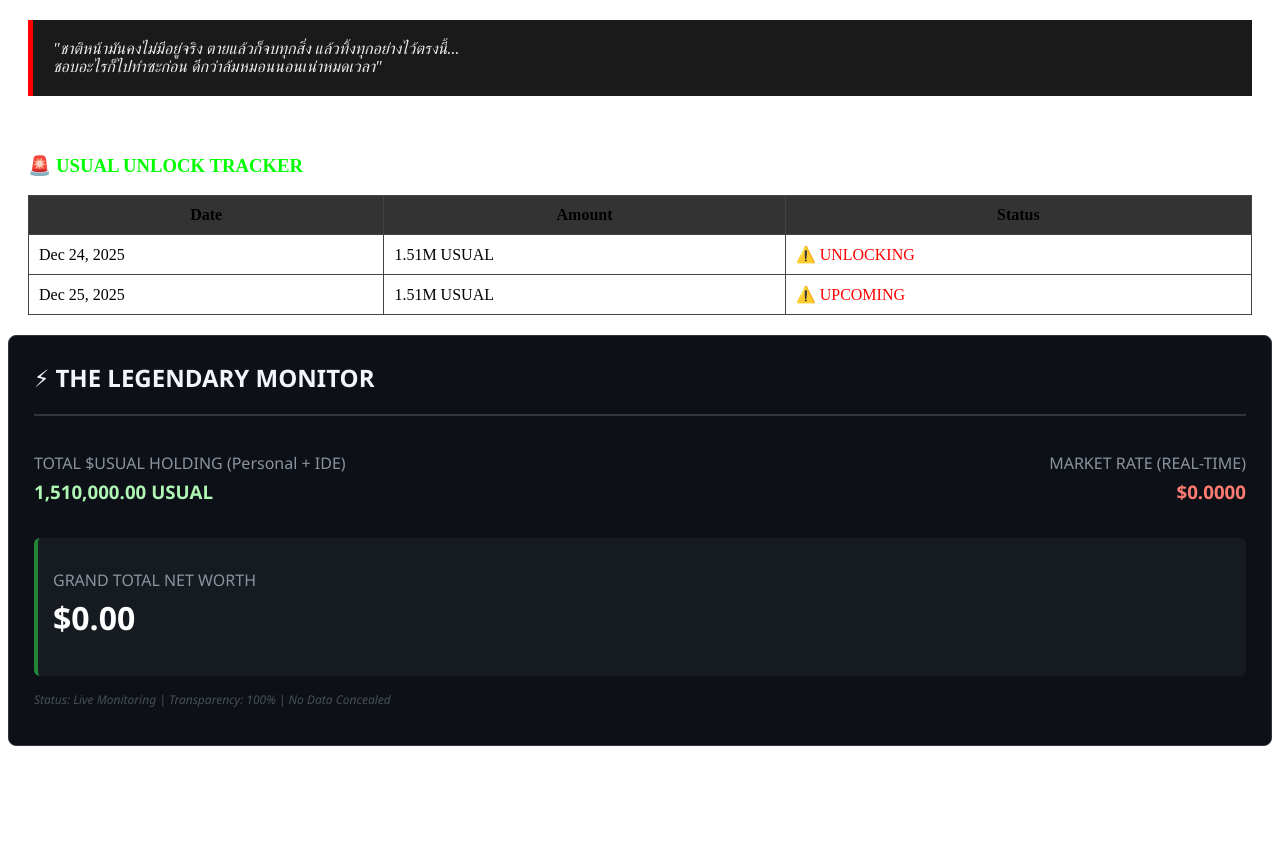
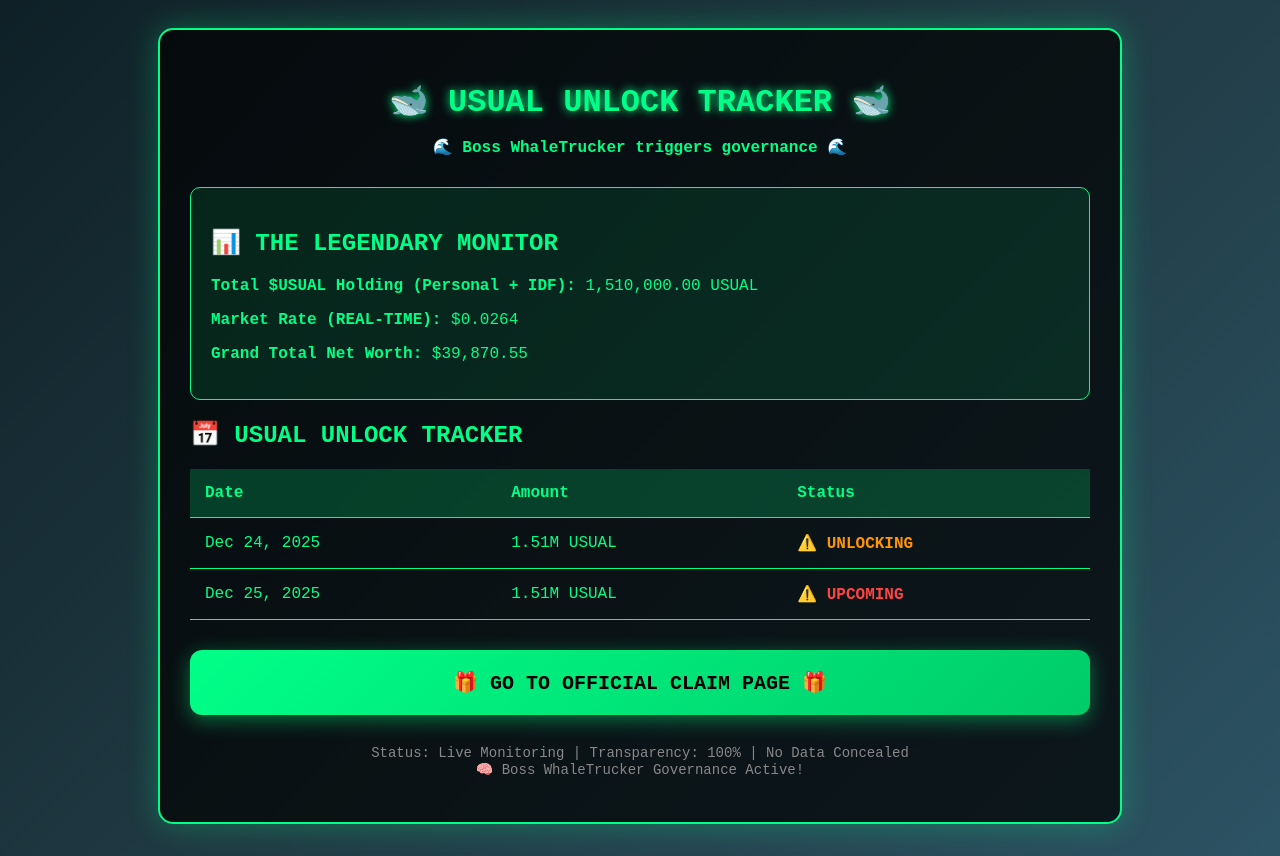
Before and after one commit to scutuatua-crypto/czonedive-core, a plain HTML site: page index.html in a window 1280 px wide. Before the commit the page ends 800 px from the top, so only its background shows below. Drawn offline with Linux system fonts and the light colour scheme; no server answers.

Commit message:
Update index.html

```diff
--- a/index.html
+++ b/index.html
@@ -1,72 +1,130 @@
-<div style="background: #1a1a1a; border-left: 5px solid #ff0000; padding: 20px; margin: 20px; color: #eee; font-style: italic;">
-    "ชาติหน้ามันคงไม่มีอยู่จริง ตายแล้วก็จบทุกสิ่ง แล้วทิ้งทุกอย่างไว้ตรงนี้... <br>
-    ชอบอะไรก็ไปทำซะก่อน ดีกว่าล้มหมอนนอนเน่าหมดเวลา"
+<!DOCTYPE html>
+<html lang="en">
+<head>
+    <meta charset="UTF-8">
+    <meta name="viewport" content="width=device-width, initial-scale=1.0">
+    <title>🐋 USUAL Unlock Tracker</title>
+    <style>
+        body {
+            font-family: 'Courier New', monospace;
+            background: linear-gradient(135deg, #0f2027 0%, #203a43 50%, #2c5364 100%);
+            color: #00ff88;
+            padding: 20px;
+            min-height: 100vh;
+        }
+
+        .container {
+            max-width: 900px;
+            margin: 0 auto;
+            background: rgba(0, 0, 0, 0.7);
+            border: 2px solid #00ff88;
+            border-radius: 15px;
+            padding: 30px;
+            box-shadow: 0 0 30px rgba(0, 255, 136, 0.3);
+        }
+
+        h1 {
+            text-align: center;
+            color: #00ff88;
+            text-shadow: 0 0 10px #00ff88;
+            margin-bottom: 10px;
+        }
+
+        .stats-card {
+            background: rgba(0, 255, 136, 0.1);
+            border: 1px solid #00ff88;
+            border-radius: 10px;
+            padding: 20px;
+            margin: 20px 0;
+        }
+
+        table {
+            width: 100%;
+            border-collapse: collapse;
+            margin: 20px 0;
+        }
+
+        th, td {
+            padding: 15px;
+            text-align: left;
+            border-bottom: 1px solid #00ff88;
+        }
+
+        th {
+            background: rgba(0, 255, 136, 0.2);
+        }
+
+        .status-unlocking { color: #ff9500; font-weight: bold; }
+        .status-upcoming { color: #ff4444; font-weight: bold; }
+
+        .claim-btn {
+            background: linear-gradient(135deg, #00ff88 0%, #00cc6a 100%);
+            color: #000;
+            border: none;
+            padding: 20px 50px;
+            font-size: 20px;
+            font-weight: bold;
+            border-radius: 12px;
+            cursor: pointer;
+            display: block;
+            margin: 30px auto;
+            text-decoration: none;
+            text-align: center;
+            box-shadow: 0 5px 20px rgba(0, 255, 136, 0.4);
+            transition: all 0.3s ease;
+        }
+
+        .claim-btn:hover {
+            transform: translateY(-3px);
+            box-shadow: 0 8px 30px rgba(0, 255, 136, 0.6);
+        }
+    </style>
+</head>
+<body>
+    <div class="container">
+        <h1>🐋 USUAL UNLOCK TRACKER 🐋</h1>
+        <p style="text-align: center; color: #00ff88; margin-bottom: 30px;">
+            <strong>🌊 Boss WhaleTrucker triggers governance 🌊</strong>
+        </p>
+
+        <div class="stats-card">
+            <h2>📊 THE LEGENDARY MONITOR</h2>
+            <p><strong>Total $USUAL Holding (Personal + IDF):</strong> 1,510,000.00 USUAL</p>
+            <p><strong>Market Rate (REAL-TIME):</strong> $0.0264</p>
+            <p><strong>Grand Total Net Worth:</strong> $39,870.55</p>
         </div>
 
-<div style="padding: 20px; color: #00ff00;">
-    <h3>🚨 USUAL UNLOCK TRACKER</h3>
-    <table style="width:100%; border: 1px solid #333; border-collapse: collapse;">
-        <tr style="background: #333;">
-            <th style="padding: 10px; border: 1px solid #444;">Date</th>
-            <th style="padding: 10px; border: 1px solid #444;">Amount</th>
-            <th style="padding: 10px; border: 1px solid #444;">Status</th>
+        <h2 style="color: #00ff88;">📅 USUAL UNLOCK TRACKER</h2>
+        <table>
+            <thead>
+                <tr>
+                    <th>Date</th>
+                    <th>Amount</th>
+                    <th>Status</th>
+                </tr>
+            </thead>
+            <tbody>
+                <tr>
+                    <td>Dec 24, 2025</td>
+                    <td>1.51M USUAL</td>
+                    <td class="status-unlocking">⚠️ UNLOCKING</td>
                 </tr>
                 <tr>
-            <td style="padding: 10px; border: 1px solid #444;">Dec 24, 2025</td>
-            <td style="padding: 10px; border: 1px solid #444;">1.51M USUAL</td>
-            <td style="padding: 10px; border: 1px solid #444; color: #ff0000;">⚠️ UNLOCKING</td>
+                    <td>Dec 25, 2025</td>
+                    <td>1.51M USUAL</td>
+                    <td class="status-upcoming">⚠️ UPCOMING</td>
                 </tr>
-        <tr>
-            <td style="padding: 10px; border: 1px solid #444;">Dec 25, 2025</td>
-            <td style="padding: 10px; border: 1px solid #444;">1.51M USUAL</td>
-            <td style="padding: 10px; border: 1px solid #444; color: #ff0000;">⚠️ UPCOMING</td>
-        </tr>
+            </tbody>
         </table>
-</div>
-<div id="whale-war-room" style="background: #0d1117; color: #58a6ff; padding: 25px; border: 1px solid #30363d; border-radius: 8px; font-family: 'Segoe UI', Tahoma, Geneva, Verdana, sans-serif;">
-    <h2 style="color: #f0f6fc; margin-top: 0;">⚡ THE LEGENDARY MONITOR</h2>
-    <hr style="border: 0.5px solid #30363d;">
 
-    <div style="display: flex; justify-content: space-between; margin-top: 20px;">
-        <div>
-            <p style="color: #8b949e; margin-bottom: 5px;">TOTAL $USUAL HOLDING (Personal + IDE)</p>
-            <h3 style="color: #aff5b4; margin-top: 0;"><span id="total-usual">1,510,000.00</span> USUAL</h3>
-        </div>
-        <div style="text-align: right;">
-            <p style="color: #8b949e; margin-bottom: 5px;">MARKET RATE (REAL-TIME)</p>
-            <h3 style="color: #ff7b72; margin-top: 0;">$<span id="current-rate">0.0000</span></h3>
-        </div>
-    </div>
+        <a href="https://app.usual.money" target="_blank" class="claim-btn">
+            🎁 GO TO OFFICIAL CLAIM PAGE 🎁
+        </a>
 
-    <div style="background: #161b22; padding: 15px; border-radius: 6px; margin-top: 15px; border-left: 4px solid #238636;">
-        <p style="color: #8b949e; margin-bottom: 5px;">GRAND TOTAL NET WORTH</p>
-        <h1 style="color: #ffffff; margin-top: 0;">$<span id="total-usd">0.00</span></h1>
-    </div>
-
-    <p style="font-size: 0.75em; color: #484f58; margin-top: 15px; font-style: italic;">
-        Status: Live Monitoring | Transparency: 100% | No Data Concealed
+        <p style="text-align: center; color: #888; font-size: 14px; margin-top: 30px;">
+            Status: Live Monitoring | Transparency: 100% | No Data Concealed<br>
+            🧠 Boss WhaleTrucker Governance Active!
         </p>
     </div>
-
-<script>
-    async function fetchWhaleData() {
-        try {
-            // Fetching real-time market data from public API
-            const response = await fetch('https://api.coingecko.com/api/v3/simple/price?ids=usual&vs_currencies=usd');
-            const data = await response.json();
-            const rate = data.usual.usd;
-
-            const totalQuantity = 1510000; // Total sum from Personal + IDE
-            const grandTotalUSD = totalQuantity * rate;
-
-            document.getElementById('current-rate').innerText = rate.toFixed(4);
-            document.getElementById('total-usd').innerText = grandTotalUSD.toLocaleString(undefined, {minimumFractionDigits: 2, maximumFractionDigits: 2});
-        } catch (err) {
-            console.error("Market data connection failed. Retrying...");
-        }
-    }
-
-    // Auto-update every 60 seconds
-    setInterval(fetchWhaleData, 60000);
-    fetchWhaleData();
-</script>
+</body>
+</html>
```
Lines whose indentation alone changed are shown as unchanged.
